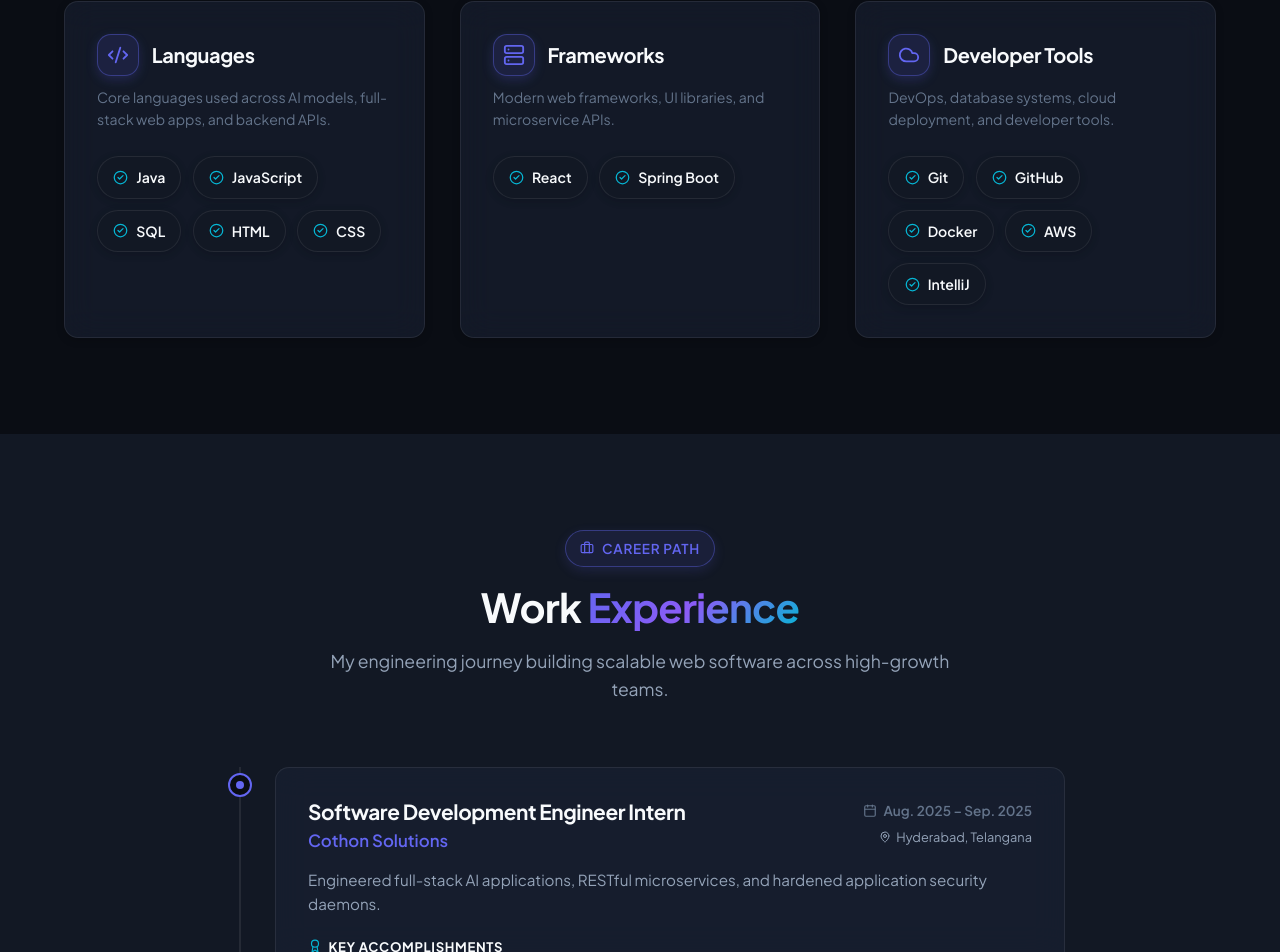
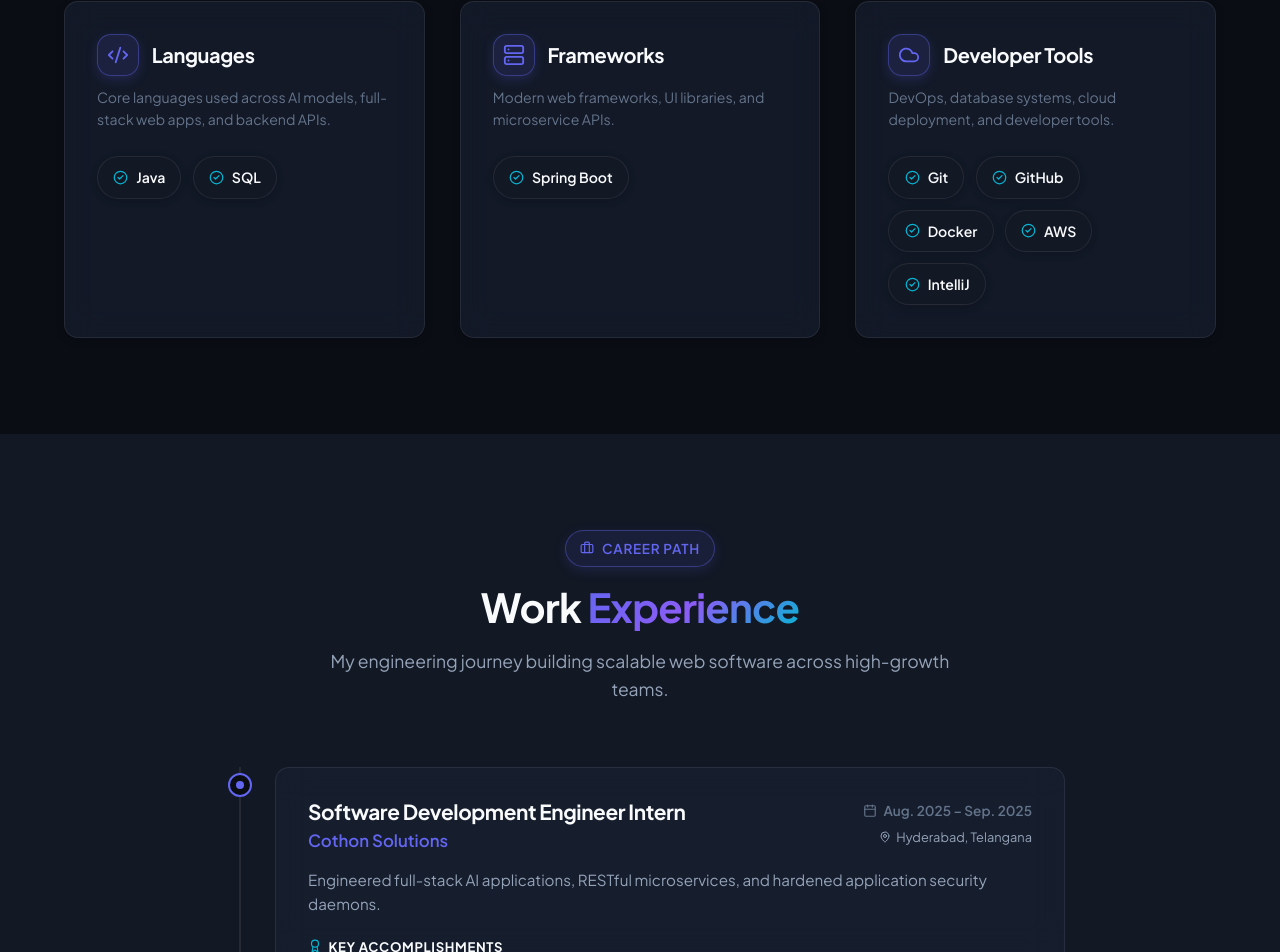
Before and after one commit to madhankumar2318/madhan-portfolio, a React (Vite) app: page / in a window 1280 px wide. Shown: the part 2476-3428 px from the top of the page. Built offline with nearby package versions, Linux system fonts and the light colour scheme.

Commit message:
Update Resume modal skills to match latest official document (Languages: Java, SQL; Frameworks: Spring Boot)

```diff
--- a/src/components/ResumeModal.tsx
+++ b/src/components/ResumeModal.tsx
@@ -187,10 +187,10 @@ export const ResumeModal: React.FC<ResumeModalProps> = ({ isOpen, onClose }) =>
             </div>
             <div style={{ display: 'flex', flexDirection: 'column', gap: '3px' }}>
               <div>
-                <strong>Languages:</strong> Java, JavaScript, SQL, HTML, CSS
+                <strong>Languages:</strong> Java, SQL
               </div>
               <div>
-                <strong>Frameworks:</strong> React, Spring Boot
+                <strong>Frameworks:</strong> Spring Boot
               </div>
               <div>
                 <strong>Developer Tools:</strong> Git, GitHub, Docker, AWS, IntelliJ
--- a/src/data/portfolioData.ts
+++ b/src/data/portfolioData.ts
@@ -150,17 +150,13 @@ export const portfolioData: PortfolioData = {
       description: 'Core languages used across AI models, full-stack web apps, and backend APIs.',
       skills: [
         { name: 'Java', tag: 'Proficient' },
-        { name: 'JavaScript', tag: 'Advanced' },
         { name: 'SQL', tag: 'Proficient' },
-        { name: 'HTML', tag: 'Advanced' },
-        { name: 'CSS', tag: 'Advanced' },
       ],
     },
     {
       category: 'Frameworks',
       description: 'Modern web frameworks, UI libraries, and microservice APIs.',
       skills: [
-        { name: 'React', tag: 'Advanced' },
         { name: 'Spring Boot', tag: 'Experienced' },
       ],
     },
```
